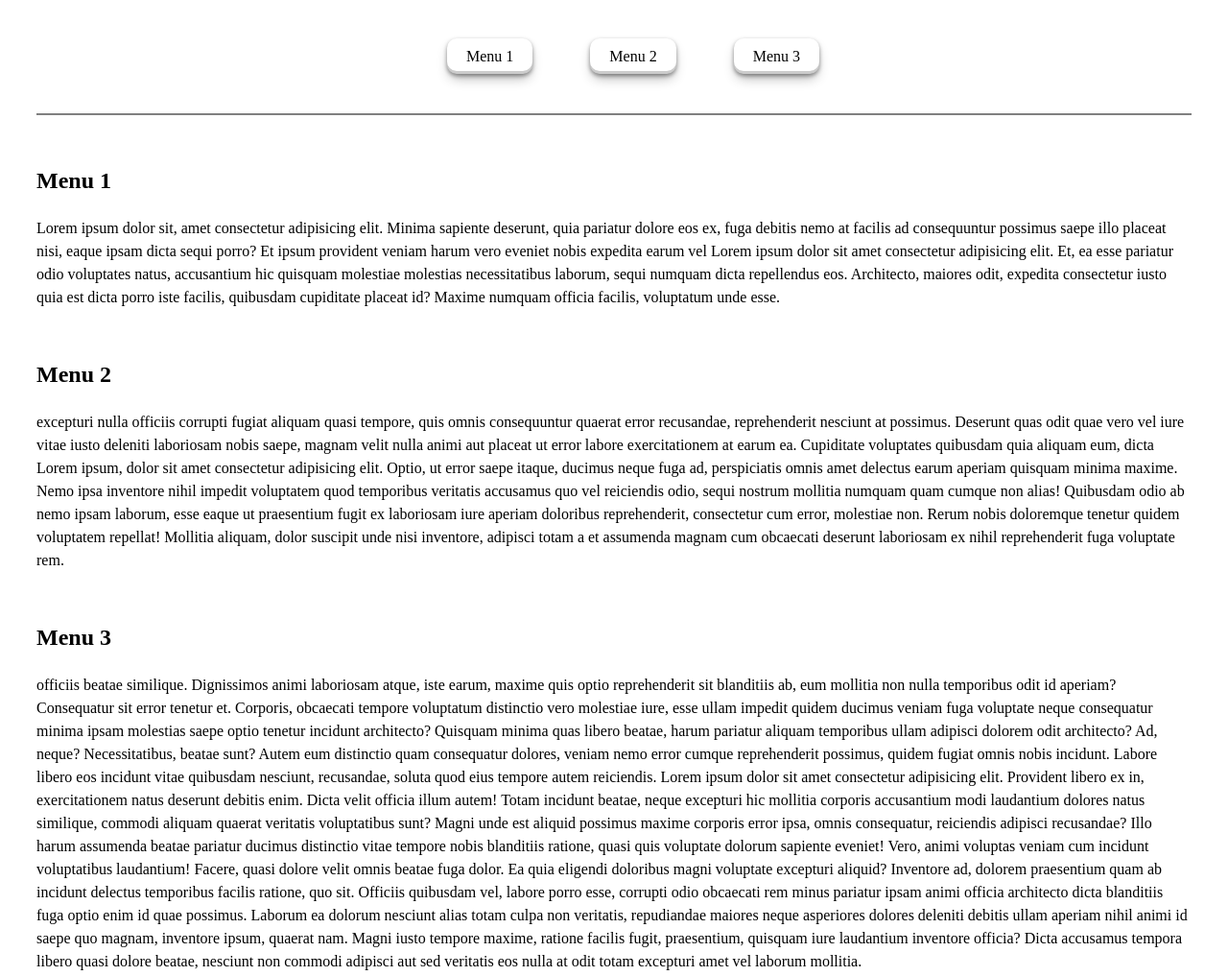
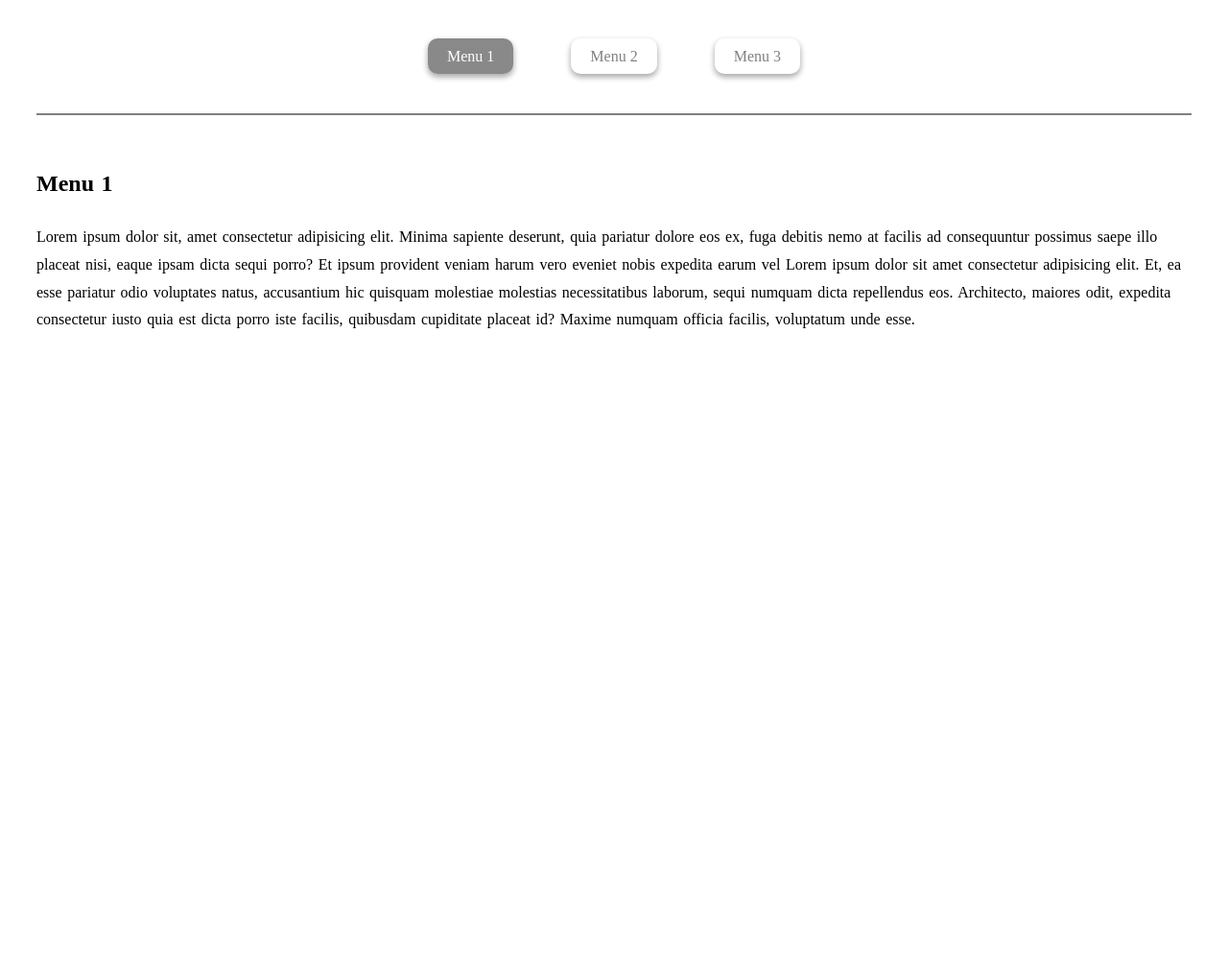
Before and after one commit to JK-8989/js-tabs-1, a plain HTML site: page index.html in a window 1280 px wide. Shown: the whole page at 96% size. After the commit the page ends 800 px from the top, so only its background shows below. Drawn offline with Linux system fonts and the light colour scheme.

Commit message:
Edit script.js

```diff
--- a/index.html
+++ b/index.html
@@ -8,7 +8,7 @@
 <body>
   <div class="tab-wrapper">
     <ul class="tab-menu">
-      <li><a href="#tabs-1">Menu 1</a></li>
+      <li><a href="#tabs-1" class="active">Menu 1</a></li>
       <li><a href="#tabs-2">Menu 2</a></li>
       <li><a href="#tabs-3">Menu 3</a></li>
     </ul>
--- a/script.js
+++ b/script.js
@@ -0,0 +1,24 @@
+let targetLink = document.querySelectorAll(".tab-menu a");
+let tabContent = document.querySelectorAll('#tab-content > div');
+console.log(tabContent);
+
+for (let i = 0; i < targetLink.length; i++)
+  targetLink[i].addEventListener("click", (e) => {
+    e.preventDefault();
+    let orgTarget = e.target.getAttribute("href");
+    // console.log(orgTarget);
+
+    let tabTarget = orgTarget.replace("#", "");
+
+    for (let j = 0; j < tabContent.length; j++){
+      tabContent[j].style.display = 'none';
+    }
+    document.getElementById(tabTarget).style.display = "block";
+
+    for (let k = 0; k < targetLink.length; k++){
+      targetLink[k].classList.remove('active');
+      e.target.classList.add('active');
+    }
+  });
+
+    document.getElementById('tabs-1').style.display = 'block';
--- a/style.css
+++ b/style.css
@@ -8,20 +8,35 @@
   list-style: none;
   text-decoration: none;
   margin-bottom: 50px;
+  padding-left: 0;
 }
+
 #tab-content {
- border-top: 2px solid grey;
- line-height: 1.5;
- padding-bottom: 200px;
+  border-top: 2px solid grey;
+  line-height: 1.8;
+  word-spacing: 0.1em;
+  padding-bottom: 200px;
+  /* text-align: justify; */
+  /* white-space: pre-line; */
+}
+#tab-content > div {
+  display: none;
 }
 a {
   all: unset;
+  color: grey;
   padding: 10px 20px;
   margin: 0 30px;
   border-radius: 10px;
-  box-shadow: rgba(0, 0, 0, 0.4) 0px 2px 4px, rgba(0, 0, 0, 0.3) 0px 7px 13px -3px, rgba(0, 0, 0, 0.2) 0px -3px 0px inset;
-
-  /* box-shadow: rgba(0, 0, 0, 0.16) 0px 3px 6px, rgba(0, 0, 0, 0.23) 0px 3px 6px; */
+  box-shadow: rgba(0, 0, 0, 0.16) 0px 3px 6px, rgba(0, 0, 0, 0.23) 0px 3px 6px;
+}
+a:hover {
+  box-shadow: rgba(0, 0, 0, 0.4) 0px 2px 4px,
+    rgba(0, 0, 0, 0.3) 0px 7px 13px -3px, rgba(0, 0, 0, 0.2) 0px -3px 0px inset;
+}
+.tab-menu li a.active {
+  background-color: rgba(74, 74, 74, 0.652);
+  color: #fff;
 }
 h2 {
   margin-top: 50px;
```
